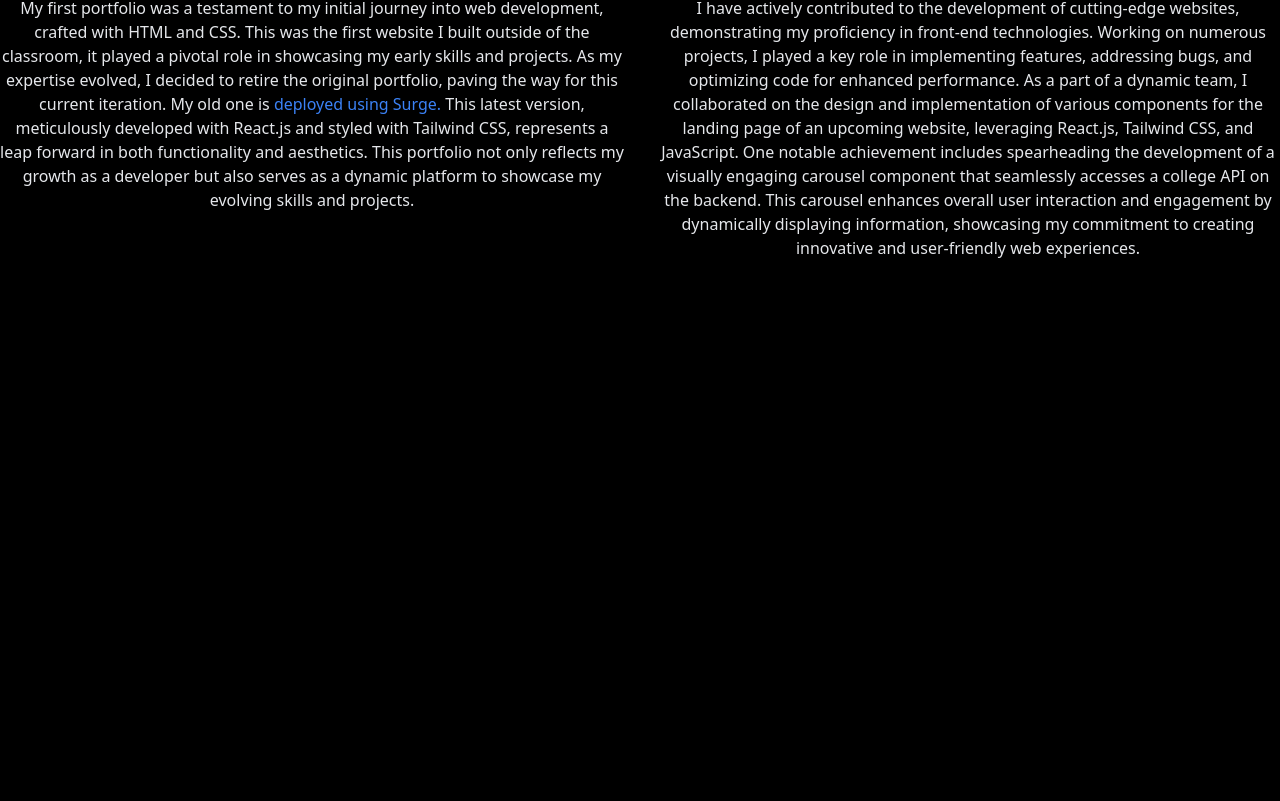
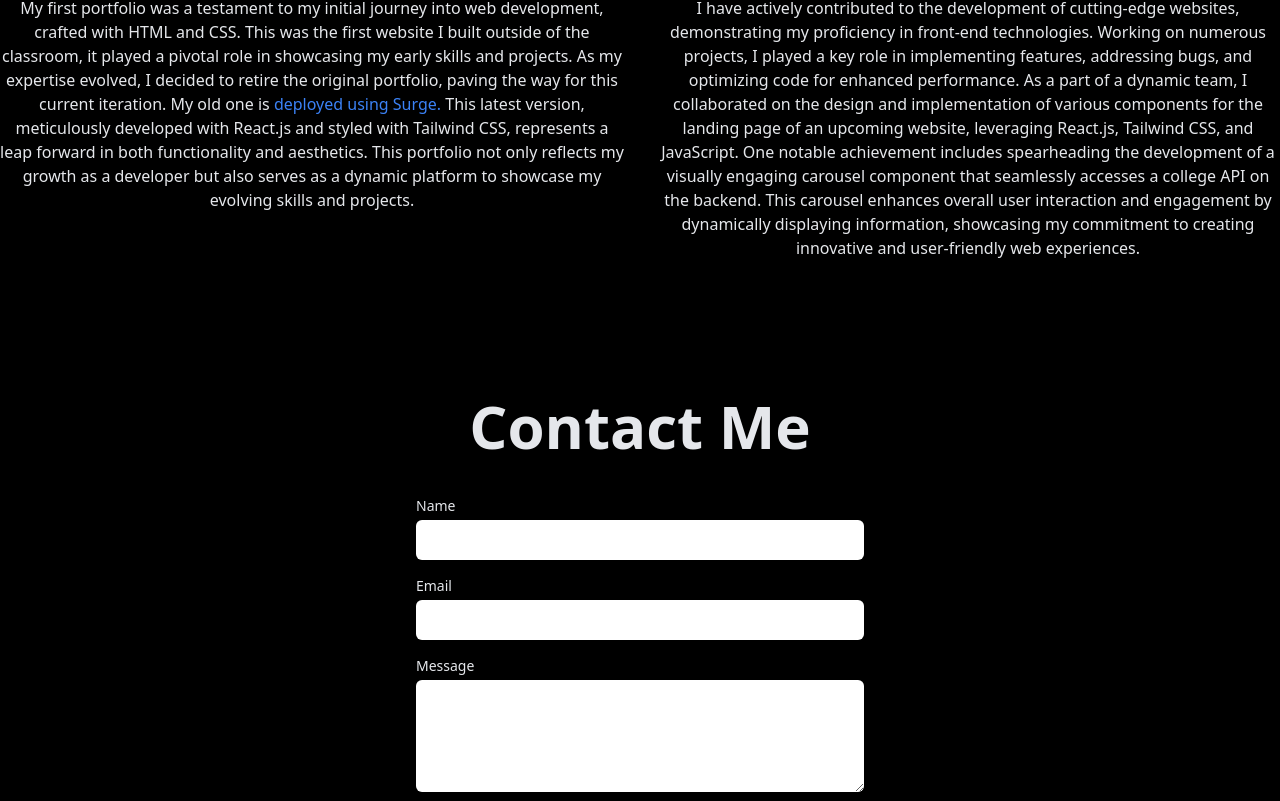
Before and after one commit to Soapie14/react, a React (Create React App) app in the folder portfolio/react_portfolio/: page / in a window 1280 px wide. Shown: the part 1996-2797 px from the top of the page. Before the commit the page ends 2352 px from the top, so only its background shows below. Built offline with nearby package versions, Linux system fonts and the light colour scheme.

Commit message:
made a basic contact form

```diff
--- a/portfolio/react_portfolio/src/App.js
+++ b/portfolio/react_portfolio/src/App.js
@@ -4,6 +4,7 @@ import Navbar from './components/Navbar';
 import Intro from './components/Intro';
 import About from './components/About';
 import Projects from './components/Projects';
+import Contact from './components/Contact';
 
 function App() {
   return (
@@ -12,6 +13,7 @@ function App() {
       <Intro />
       <About />
       <Projects />
+      <Contact />
     </div>
   );
 }
--- /dev/null
+++ b/portfolio/react_portfolio/src/components/Contact.jsx
@@ -0,0 +1,58 @@
+import React, { useState } from 'react';
+
+const ContactForm = () => {
+    const [formData, setFormData] = useState({
+        name: '',
+        email: '',
+        message: ''
+    });
+
+    const handleChange = (e) => {
+        const { name, value } = e.target;
+        setFormData(prevState => ({
+            ...prevState,
+            [name]: value
+        }));
+    };
+
+    const handleSubmit = async (e) => {
+        e.preventDefault();
+        try {
+            // You can send the form data to your backend to handle email sending
+            const response = await fetch('/send-email', {
+                method: 'POST',
+                headers: {
+                    'Content-Type': 'application/json'
+                },
+                body: JSON.stringify(formData)
+            });
+            // Handle response from the backend
+            console.log(response);
+        } catch (error) {
+            console.error('Error:', error);
+        }
+    };
+
+    return (
+        <div id='contact' className="max-w-md mx-auto my-10 text-gray-200">
+            <p className="text-gray-200 text-4xl text-center sm:text-5xl md:text-6xl lg:text-5xl xl:text-6xl font-bold mb-10">Contact Me</p>
+            <form onSubmit={handleSubmit}>
+                <div className="mb-4">
+                    <label htmlFor="name" className="block text-sm font-medium">Name</label>
+                    <input type="text" id="name" name="name" value={formData.name} onChange={handleChange} className="mt-1 p-2 block w-full border-gray-300 rounded-md focus:ring-indigo-500 focus:border-indigo-500" />
+                </div>
+                <div className="mb-4">
+                    <label htmlFor="email" className="block text-sm font-medium">Email</label>
+                    <input type="email" id="email" name="email" value={formData.email} onChange={handleChange} className="mt-1 p-2 block w-full border-gray-300 rounded-md focus:ring-indigo-500 focus:border-indigo-500" />
+                </div>
+                <div className="mb-4">
+                    <label htmlFor="message" className="block text-sm font-medium">Message</label>
+                    <textarea id="message" name="message" value={formData.message} onChange={handleChange} rows="4" className="mt-1 p-2 block w-full border-gray-300 rounded-md focus:ring-indigo-500 focus:border-indigo-500"></textarea>
+                </div>
+                <button type="submit" className="block mx-auto bg-blue-500 text-white font-semibold py-2 px-4 rounded hover:bg-blue-700 mb-[10vw]">Submit</button>
+            </form>
+        </div>
+    );
+};
+
+export default ContactForm;
--- a/portfolio/react_portfolio/src/components/Navbar.jsx
+++ b/portfolio/react_portfolio/src/components/Navbar.jsx
@@ -28,7 +28,7 @@ const Navbar = () => {
 
                 {/* Right Section - Contact Me Button or Hamburger Menu */}
                 <div className="hidden md:flex">
-                    <button className="bg-blue-500 hover:bg-blue-700 text-white font-bold py-2 px-4 rounded">Contact Me</button>
+                    <button><a href="#contact" className="bg-blue-500 hover:bg-blue-700 text-white font-bold py-2 px-4 rounded hover:text-gray-300">Contact Me</a></button>
                 </div>
 
                 {/* Hamburger Menu for Small Screens */}
@@ -48,7 +48,7 @@ const Navbar = () => {
                         <a href="#home" className="block py-2 px-4">Home</a>
                         <a href="#about" className="block py-2 px-4">About</a>
                         <a href="#projects" className="block py-2 px-4">Projects</a>
-                        <button className="bg-blue-500 hover:bg-blue-700 text-white font-bold py-2 px-4 rounded mt-4 mx-4">Contact Me</button>
+                        <button className="bg-blue-500 hover:bg-blue-600 text-white font-bold py-2 px-4 rounded mt-4 mx-4">Contact Me</button>
                     </div>
                 )}
             </div>
```
